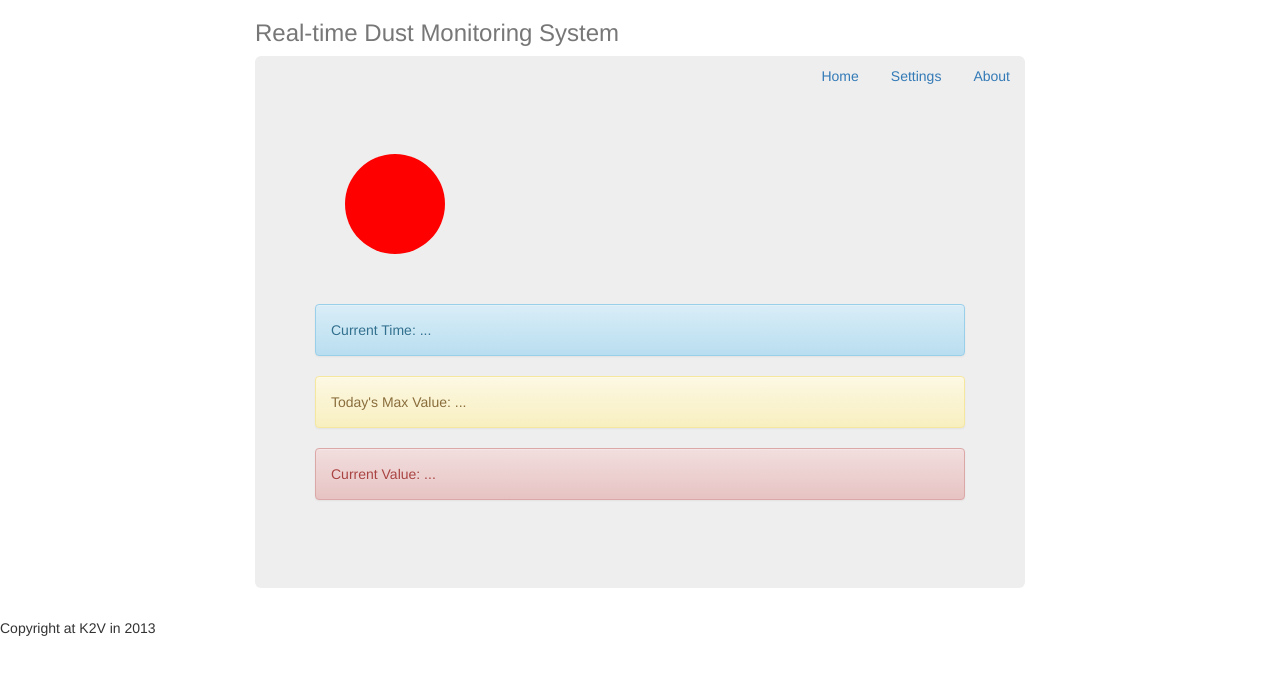
After one commit to jwj0831/dust-portal, a PHP site: page /dust.php in a window 1280 px wide. The commit adds this page. Shown: the top 675 px of the page. Run offline with PHP 8.4, Linux system fonts and the light colour scheme; data that the repository does not hold is empty; some libraries are stand-ins or nearby versions.

Commit message:
new dust.php

```diff
--- /dev/null
+++ b/dust.php
@@ -0,0 +1,78 @@
+<?php
+include ("config.inc.php");
+
+$results = $mysqli -> query("SELECT COUNT(*) as t_records FROM dust_val");
+$total_records = $results -> fetch_object();
+$total_groups = ceil($total_records -> t_records / $items_per_group);
+$results -> close();
+?>
+
+<!DOCTYPE html>
+<html lang="en">
+	<head>
+		<meta charset="utf-8">
+		<meta http-equiv="X-UA-Compatible" content="IE=edge">
+		<!--<meta http-equiv='refresh' content='30;url=http://117.16.146.81/dust-portal'>-->
+		<meta name="viewport" content="width=device-width, initial-scale=1.0">
+		<meta name="description" content="">
+		<meta name="author" content="">
+		<link rel="shortcut icon" href="./static/favicon.ico" type="image/x-icon">
+		<link rel="icon" href="./static/favicon.ico" type="image/x-icon">
+
+		<title>Real time Dust Monitoring System</title>
+
+		<!-- Latest compiled and minified CSS -->
+		<link rel="stylesheet" href="//netdna.bootstrapcdn.com/bootstrap/3.0.1/css/bootstrap.min.css">
+
+		<!-- Optional theme -->
+		<link rel="stylesheet" href="//netdna.bootstrapcdn.com/bootstrap/3.0.1/css/bootstrap-theme.min.css">
+
+		<!-- Custom styles for this template -->
+		<link rel="stylesheet" href="./static/css/dust-portal.css" >
+
+		<!-- Just for debugging purposes. Don't actually copy this line! -->
+		<!--[if lt IE 9]><script src="../../docs-assets/js/ie8-responsive-file-warning.js"></script><![endif]-->
+
+		<!-- HTML5 shim and Respond.js IE8 support of HTML5 elements and media queries -->
+		<!--[if lt IE 9]>
+		<script src="https://oss.maxcdn.com/libs/html5shiv/3.7.0/html5shiv.js"></script>
+		<script src="https://oss.maxcdn.com/libs/respond.js/1.3.0/respond.min.js"></script>
+		<![endif]-->
+	</head>
+
+	<body>
+		<div class="container">
+			<h3 class="text-muted">Real-time Dust Monitoring System</h3>
+			<ul class="nav nav-pills pull-right">
+				<li><a href="#">Home</a></li>
+				<li><a href="#">Settings</a></li>
+				<li><a href="#">About</a></li>
+			</ul>
+
+			<div class="jumbotron">
+				<div id="symbol-info">
+					<div id="symbol"></div>
+				</div>
+				<div id="text-info">
+					<div id="today-time">
+						<div class="alert alert-info">Current Time: ...</div>
+					</div>
+					<div id="today-max">
+						<div class="alert alert-warning">Today's Max Value: ...</div>
+					</div>
+					<div id="today-now">
+						<div class="alert alert-danger">Current Value: ...</div>
+					</div>
+				</div>
+			</div><!-- /.jumbotron-->
+		</div><!-- /.container -->
+		<div class="footer">
+			<p>Copyright at K2V in 2013</p>
+		</div>
+		<!-- Bootstrap core JavaScript
+		================================================== -->
+		<!-- Placed at the end of the document so the pages load faster -->
+		<script src="//ajax.googleapis.com/ajax/libs/jquery/1.10.2/jquery.min.js"></script>
+		<script src="//netdna.bootstrapcdn.com/bootstrap/3.0.1/js/bootstrap.min.js"></script>
+	</body>
+</html>
--- /dev/null
+++ b/static/css/dust-portal.css
@@ -0,0 +1,26 @@
+.container {
+	max-width: 800px;
+}
+#symbol-info{
+	width: 160px;
+	height: 160px;
+	display: inline;
+	text-align: center;
+	margin: 20px 20px;
+}
+
+#symbol{
+	width: 100px;
+	height: 100px;
+	margin: 30px 30px;
+	background: red;
+	-moz-border-radius: 50px;
+	-webkit-border-radius: 50px;
+	border-radius: 50px;
+}
+#text-info{
+	display: inline;
+	width:560px;
+	height: 560px;
+	margin: 20px 20px;
+}
```
Also changed, not shown: css/dust-portal.css (deleted, +0 -11 lines), index.php (+2 -21 lines), static/favicon.ico (added).
